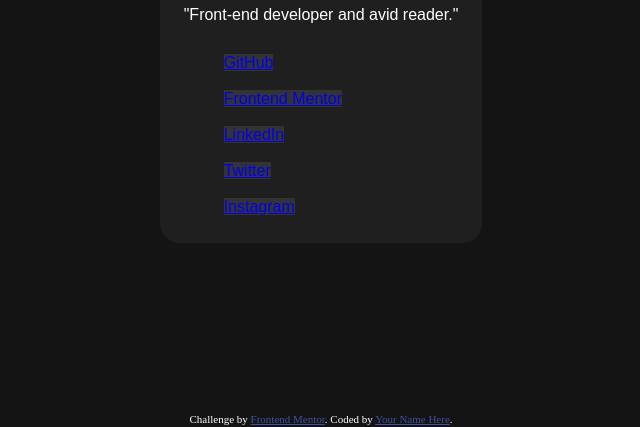
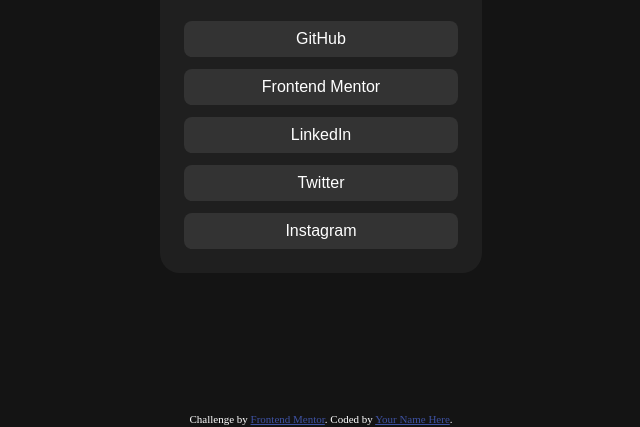
Before and after one commit to psegarel/fem-social-links, a plain HTML site: page index.html in a window 1280 px wide. Shown: the part 373-800 px from the top of the page, without its empty margins (319-959 px from the left). Drawn offline with Linux system fonts and the light colour scheme.

Commit message:
list display

```diff
--- a/styles.css
+++ b/styles.css
@@ -7,6 +7,7 @@
   --white: hsl(0, 0%, 100%);
   --green: hsl(75, 94%, 57%);
   --radius-one: 20px;
+  --button-padding: 6px 12px;
 }
 
 .attribution {
@@ -49,15 +50,27 @@ ul {
   gap: var(--spacing-two);
   margin: auto;
   list-style: none;
-  align-items: center;
   width: 100%;
+  padding: 0;
 }
 
 li {
+  display: block;
   width: 100%;
 }
 li a {
   background-color: var(--grey-700);
+  display: block;
+  text-align: center;
+  padding: var(--button-padding);
+  text-decoration: none;
+  color: var(--white);
+  border-radius: 8px;
+  transition: background-color 0.2s ease;
+}
+li a:hover {
+  background-color: var(--green);
+  color: var(--grey-900);
 }
 
 .avatar {
```
